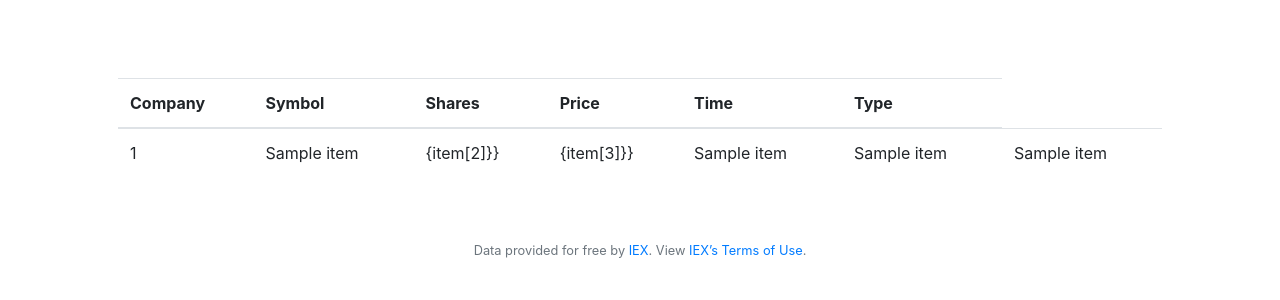
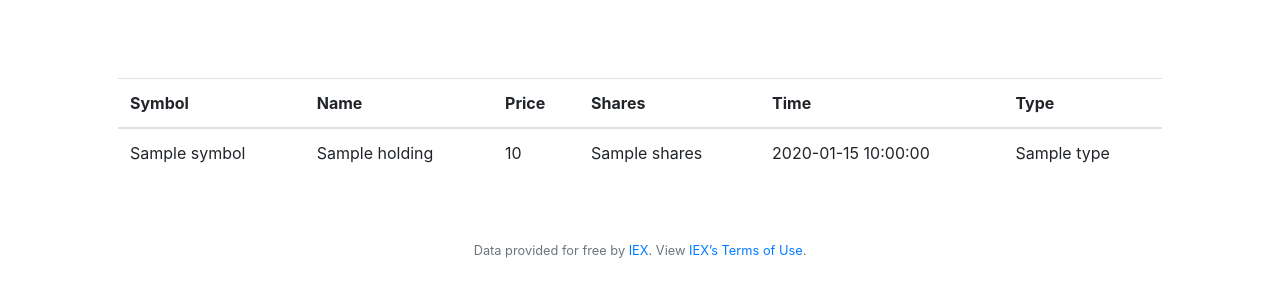
Before and after one commit to Arhum2/CS50_Finance, a Flask app: template templates/history.html in a window 1280 px wide. Shown: the part 76-376 px from the top of the page. Run offline with Flask 2, Linux system fonts and the light colour scheme; the template is opened without the code that fills it: most values are stand-ins (such as "Sample title", 1, 10 or a date in 2020); some libraries are stand-ins or nearby versions.

Commit message:
worked on backend and got history table to display on its designated page

```diff
--- a/app.py
+++ b/app.py
@@ -111,13 +111,24 @@ def buy():
 @login_required
 def history():
     """Show history of transactions"""
+    if request.method == "GET":
+        user = session["user_id"]
+        #adds duplicate stocks together
+        rows = db.execute('SELECT symbol FROM history WHERE id = ?', user)
+        data = []
+        for row in rows:
+            stock = lookup(row["Symbol"])
+            time = db.execute('SELECT time FROM history WHERE id = ?', user)
+            holdings.append({
+                "symbol": stock["symbol"],
+                "Company": stock["name"],
+                "shares": db.execute("SELECT Shares from history where id = ?", user),
+                "price": db.execute("SELECT Price from history where id = ?", user),
+                "time": db.execute("SELECT Time from history where id = ?", user),
+                "type": db.execute("SELECT Type from history where id = ?", user)
+                })
 
-    if request.method == "GET":
-        mysql = MySQL(app)
-        cur = mysql.connection.cursor()
-        cur.execute("SELECT * FROM history")
-        data = cur.fetchall()
-        return render_template("history.html", data=data)
+        return render_template("history.html", holdings=holdings)
 
 
 
--- a/templates/history.html
+++ b/templates/history.html
@@ -7,23 +7,22 @@
 {% block main %}
     <table style='margin-top: 30px' class="table">
         <thead>
-            <th>Company</th>
             <th>Symbol</th>
+            <th>Name</th>
+            <th>Price</th>
             <th>Shares</th>
-            <th>Price</th>
             <th>Time</th>
             <th>Type</th>
         </thead>
             <tbody>
-                {% for item in data %}
+                {% for holding in holdings %}
                     <tr>
-                        <td>{{item[0]}}</td>
-                        <td>{{item[1]}}</td>
-                        <td>{item[2]}}</td>
-                        <td>{item[3]}}</td>
-                        <td>{{item[4]}}</td>
-                        <td>{{item[5]}}</td>
-                        <td>{{item[6]}}</td>
+                        <td>{{holding["symbol"]}}</td>
+                        <td>{{holding["name"]}}</td>
+                        <td>{{holding["price"]}}</td>
+                        <td>{{holding["shares"]}}</td>
+                        <td>{{holding["time"]}}</td>
+                        <td>{{holding["type"]}}</td>
                     </tr>
                 {% endfor %}
             </tbody>
```
Also changed, not shown: finance.db.
